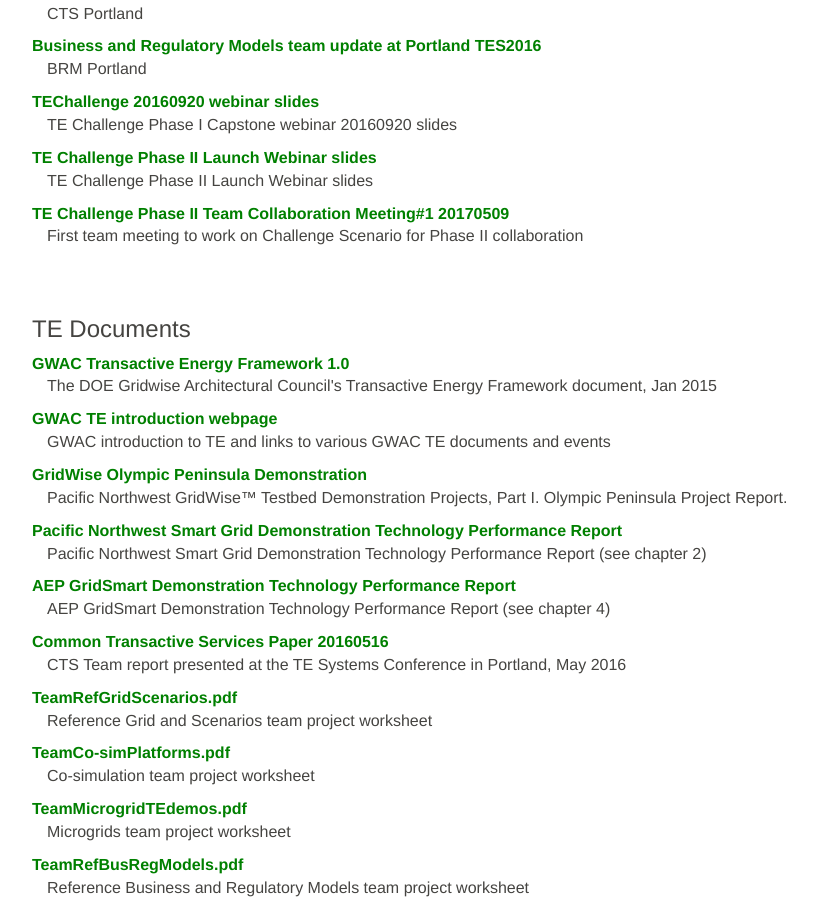
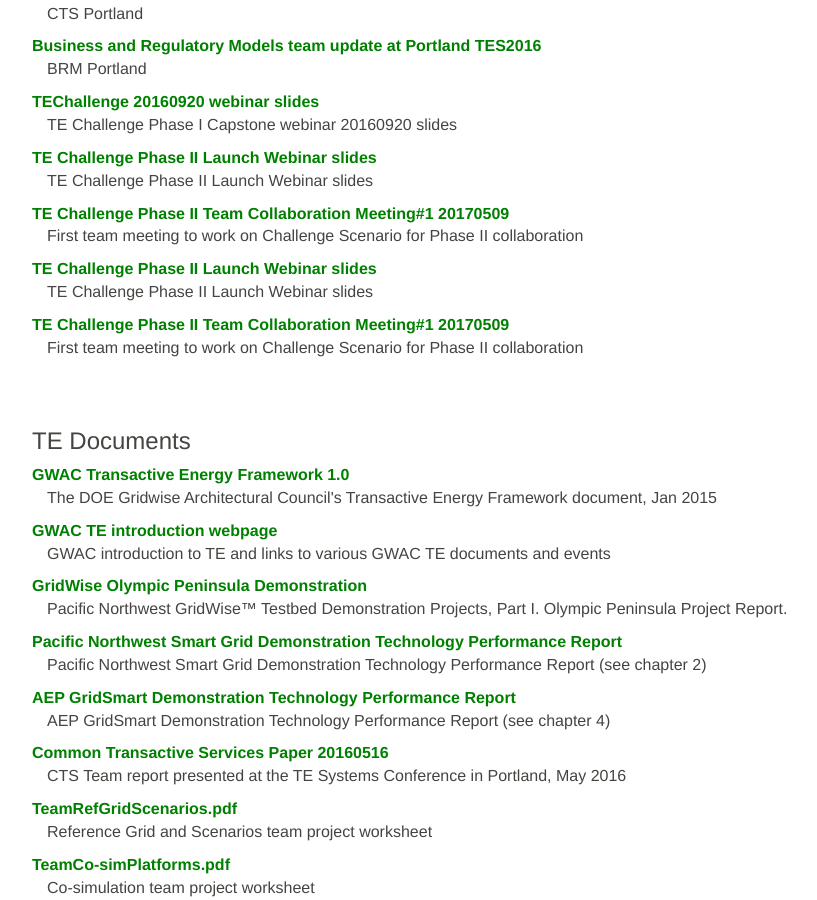
Before and after one commit to usnistgov/TEChallenge, a Jekyll site: the page built from library/index.md, in a window 1280 px wide and 900 px high, scrolled down 891 px. Shown: the whole window, without its empty margins (38-855 px from the left). Built offline with Jekyll 4.4.1, drawn with Linux system fonts in a browser that asks for light colours.

Commit message:
updated document.yml with Launch webinar slides and May 9 team meeting slides-pdfs this time

```diff
--- a/_data/documents.yml
+++ b/_data/documents.yml
@@ -347,3 +347,17 @@
   md5: b2a02b30cfbd5308e185b49f008fbca6
   sha512: ae5a24c506bd797e5c29f7a5e0798b8f41b4f02efe1cac5ac8f5f1de8961f32a2ba62d324fc261e09aa9dc9c38f5f07e604bde17748df956f8ba6f1db84f27d0
   team:
+- name: "TE Challenge Phase II Launch Webinar slides"
+  description: "TE Challenge Phase II Launch Webinar slides"
+  category: "presentation"
+  url: https://s3.amazonaws.com/nist-sgcps/TEChallenge/Library/TECP2LaunchWebinar_slides20170420.pdf
+  md5: 6d871c8188aca0432beaa66d97b70f74
+  sha512: ca0e9e7112cdd4dbcf3d66da5369ec921510109cd9e5a143a3f00158f99fcb8a6e18b478c7c6533665986c9737e5508e048c3b7764bd3dc150d482d823f29de2
+  team:
+- name: "TE Challenge Phase II Team Collaboration Meeting#1 20170509"
+  description: "First team meeting to work on Challenge Scenario for Phase II collaboration"
+  category: "presentation"
+  url: https://s3.amazonaws.com/nist-sgcps/TEChallenge/Library/TECP2TeamCollab20170509.pdf
+  md5: a4aae6bfdb9159d91ec2a7edf18239c0
+  sha512: fb5528557057ef4f2c0a1deeeba1e063825d073f7ca915ef9993e9dfcf4b1c00efadd1b64459c097b6edf35a09ce9f989eeaa41303f98745fbd302f13cf0e2e8
+  team:
```
